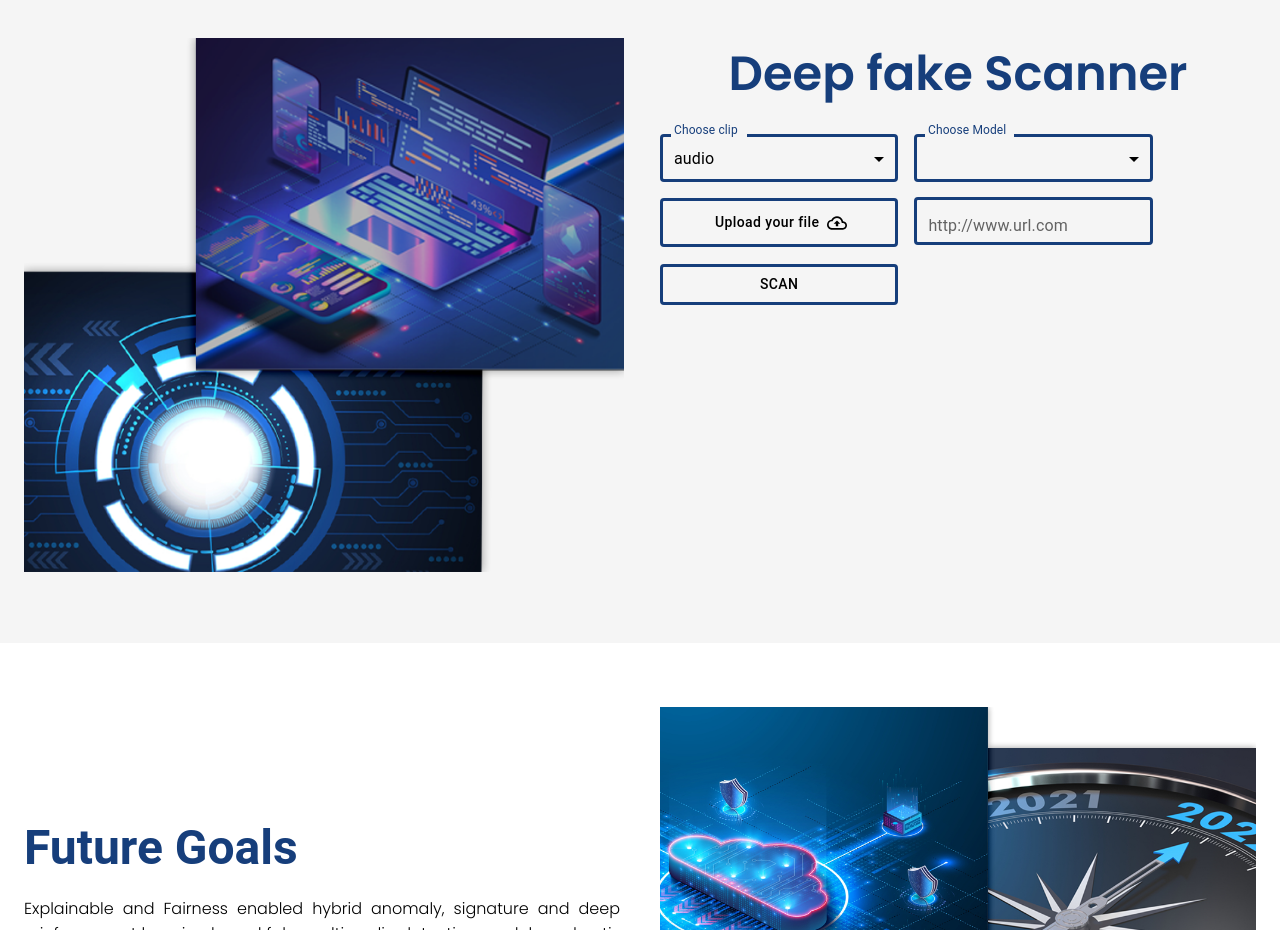
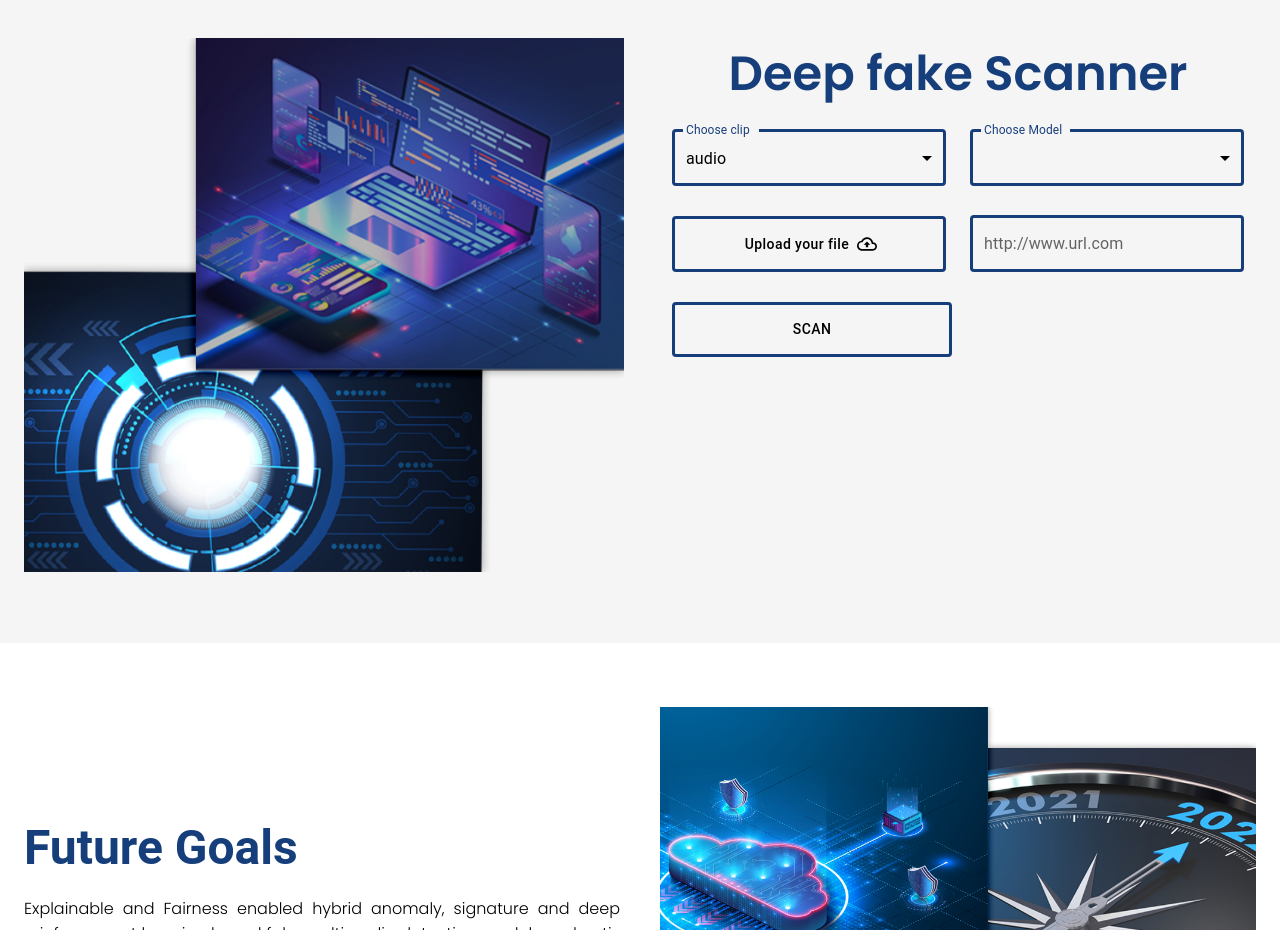
Before and after one commit to MariaAsiif/scan-project, a React (Create React App) app: page / in a window 1280 px wide. Shown: the part 1560-2490 px from the top of the page. Built offline with nearby package versions, Linux system fonts and the light colour scheme.

Commit message:
set new fields

```diff
--- a/src/components/ScannerSection.jsx
+++ b/src/components/ScannerSection.jsx
@@ -124,7 +124,7 @@ export default function ScannerSection() {
             <img id="scannerimage" src={scannerPic} />
           </Box>
         </Grid>
-        <Grid item md={6}    >
+        <Grid item md={6}     >
           <Snackbar anchorOrigin={{ vertical: "bottom", horizontal: "right" }} open={open} autoHideDuration={3000} onClose={handleClose} >
             <Alert onClose={handleClose} severity="error" sx={{ width: "100%", background: "#d74545", color: "#fff", svg: { color: "#fff", }, }}  >
               {errorMsg}
@@ -132,6 +132,65 @@ export default function ScannerSection() {
 
           </Snackbar>
           <h2 style={{ fontSize: "48px", textAlign: "center", marginBottom: "20px", color: "#163E7B", }} >Deep fake Scanner</h2>
+
+          <div style={{ display: "flex", marginBottom: 30 }}>
+            <FormControl style={{ width: "50%", margin: "0 12px" }}   >
+              <InputLabel id="select-clip" sx={{ color: "#163E7B", }}   > Choose clip </InputLabel>
+              <Select value={clip} onChange={(e) => { setclip(e.target.value) }} labelId="select-clip" id="select-clip" label="Choose Clip"
+                sx={{ ".MuiSvgIcon-root": { color: "black", }, color: "black", "& .MuiSelect-select": {}, "& fieldset": { border: "3px solid #163E7B", }, "&:hover": { "& fieldset": { border: "3px solid #163E7B", }, }, }}
+              >
+                <MenuItem value={"audio"}>audio</MenuItem>
+                <MenuItem value={"video"}>video</MenuItem>
+                <MenuItem value={"multimode/both"}>multimode/both</MenuItem>
+              </Select>
+            </FormControl>
+            <FormControl style={{ width: "50%", margin: "0 12px" }}  >
+              <InputLabel id="select-model" sx={{ color: "#163E7B", }}   >  Choose Model  </InputLabel>
+              <Select value={model} onChange={(e) => { setmodel(e.target.value) }} labelId="select-model" id="select-model" label="Choose Model"
+                sx={{ ".MuiSvgIcon-root": { color: "black", }, color: "black", "& .MuiSelect-select": {}, "& fieldset": { border: "3px solid #163E7B", }, "&:hover": { "& fieldset": { border: "3px solid #163E7B", }, }, }}
+              >
+                {clip === "video" && <MenuItem value="efficientNet">Efficient Net</MenuItem>}
+                {clip === "video" && <MenuItem value="resNet">Res Net</MenuItem>}
+                {clip === "video" && <MenuItem value="denseNet">Dense Net</MenuItem>}
+                {clip === "audio" && <MenuItem value="AAA">AAA</MenuItem>}
+                {clip === "multimode/both" && <MenuItem value="M">M</MenuItem>}
+              </Select>
+            </FormControl>
+          </div>
+
+          <div style={{ display: "flex", marginBottom: 30 }}>
+
+            <FormControl style={{ width: "50%", margin: "0 12px" }}  >
+              <Button component="label" variant="outlined" className="upload_button" endIcon={<CloudUploadIcon />}
+                sx={{ width: "fit-content", textTransform: "none", color: "black", border: "3px solid #163E7B", "&:hover": { border: "3px solid #636fbd", }, marginBottom: 0, marginRight: 0, }}
+                style={{ width: "100%", height: "100%" }}
+              >
+                {file ? `${file.name}` : "Upload your file"}
+                <input type="file" accept="audio/*,video/*" style={{ display: "none", }} id="customFile" onChange={onChange} />
+              </Button>
+            </FormControl>
+
+            <FormControl style={{ width: "50%", margin: "0 12px" }}  >
+              <TextField
+                label="http://www.url.com"
+                onChange={(e) => { setFileUrl(e.target.value) }}
+                sx={{ "& fieldset": { border: "3px solid #163E7B", }, "&:hover": { "& fieldset": { border: "3px solid #163E7B", }, }, }}
+                id="outlined-basic" variant="outlined" />
+            </FormControl>
+          </div>
+
+          <div style={{ display: "flex", marginBottom: 30, }}>
+            <Button style={{ width: "47%", display: "block", margin: "0 12px", padding: "12px 0px" }} variant="outlined"
+              sx={{ width: "fit-content", textTransform: "none", color: "black", border: "3px solid #163E7B", "&:hover": { border: "3px solid #636fbd", }, marginBottom: 0, marginRight: 0, }} type="submit" onClick={onSubmit}  >
+              SCAN
+            </Button>
+
+
+          </div>
+
+
+
+          {/*
 
 
           <FormControl sx={{ width: "40%", marginBottom: 2, marginRight: 2 }}  >
@@ -173,9 +232,7 @@ export default function ScannerSection() {
             </Button>
           </FormControl>
           <FormControl sx={{ width: "40%", marginRight: 2 }}  >
-            {/* <TextField value={fileUrl} style={{ width: '100%', }} onChange={(e) => { setFileUrl(e.target.value) }} labelId="outlined-basic" id="outlined-basic" label="http://www.url.com"
-              sx={{ maxHeight: "40vh", marginTop: "5px", marginRight: '7rem', ".MuiSvgIcon-root": { color: "black", }, color: "black", "& .MuiSelect-select": { paddingBlock: "1px", }, "& fieldset": { border: "3px solid #163E7B", }, "&:hover": { "& fieldset": { border: "3px solid #163E7B", }, }, }}
-            /> */}
+
             <TextField
               label="http://www.url.com"
               onChange={(e) => { setFileUrl(e.target.value) }}
@@ -189,7 +246,7 @@ export default function ScannerSection() {
               sx={{ width: "fit-content", textTransform: "none", color: "black", border: "3px solid #163E7B", "&:hover": { border: "3px solid #636fbd", }, marginTop: 1, marginBottom: 0, marginRight: 0, }} type="submit" onClick={onSubmit}  >
               SCAN
             </Button>
-          </div>
+          </div>   */}
 
           {isLoading ?
             (
--- a/src/index.css
+++ b/src/index.css
@@ -26,9 +26,9 @@ body {
   height: 312px
 }
 
-.css-1t8l2tu-MuiInputBase-input-MuiOutlinedInput-input {
+/* .css-1t8l2tu-MuiInputBase-input-MuiOutlinedInput-input {
   padding: 12px 14px !important;
-}
+} */
 
 @media only screen and (max-width: 600px) {
   #scannerimage {
```
